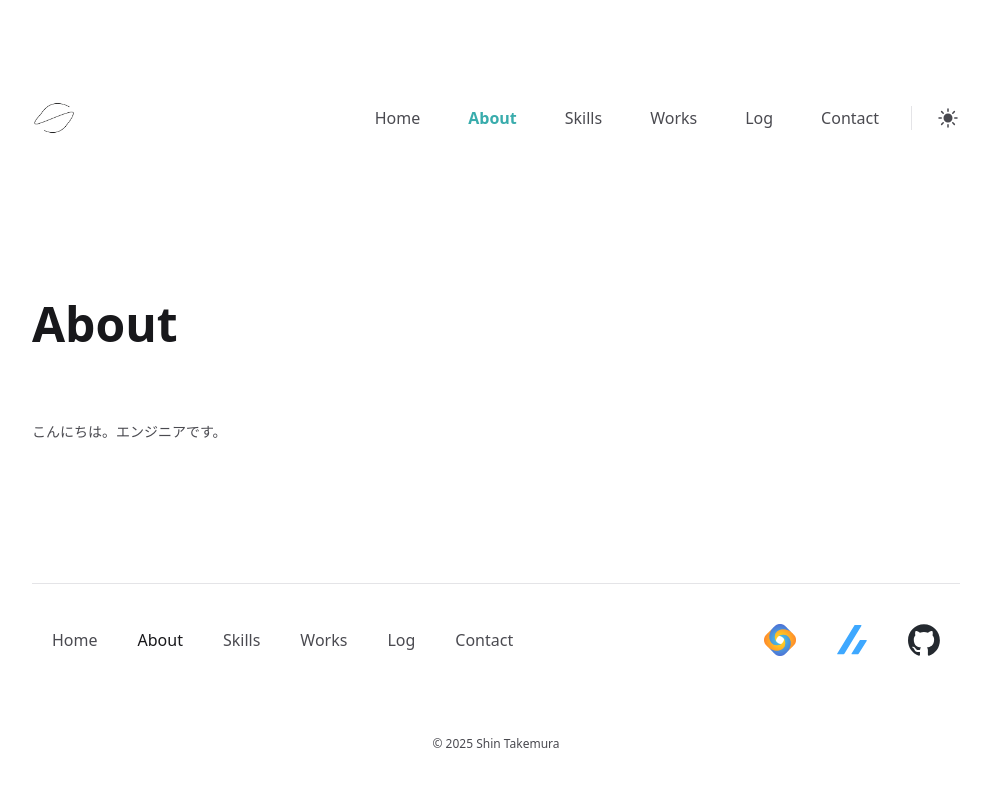
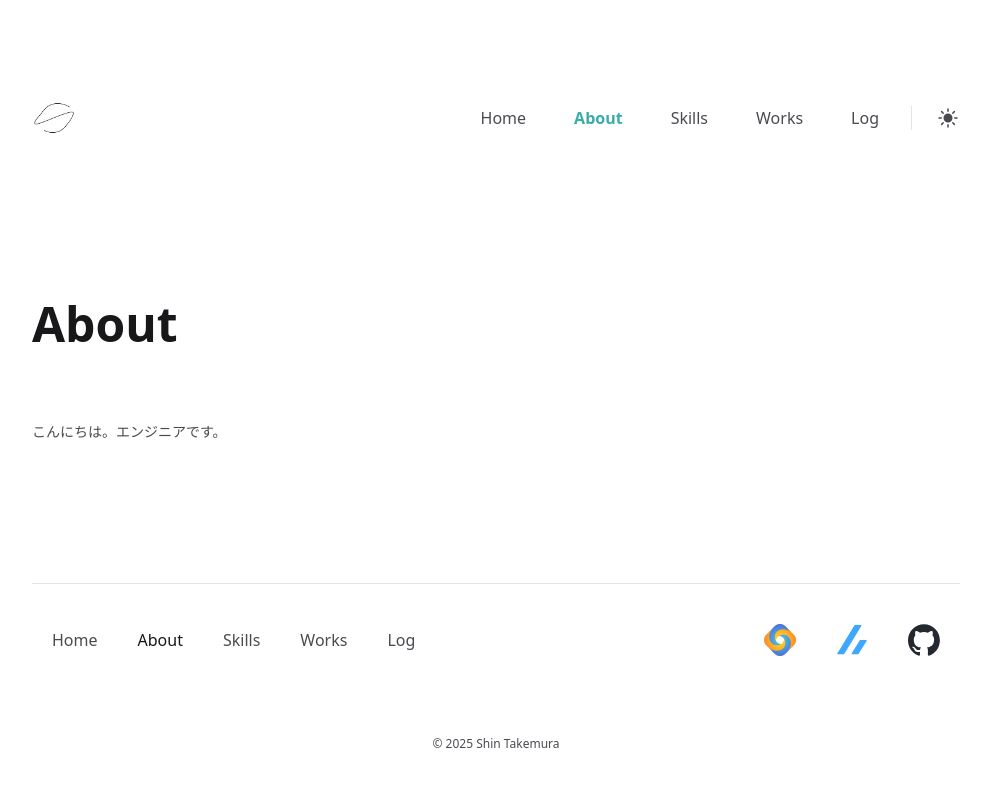
Before and after one commit to shikano35/portfolio-2024, a Next.js app: page /about in a window 1280 px wide. Shown: the top 786 px of the page, without its empty margins (144-1133 px from the left). Built offline with nearby package versions, Linux system fonts and the light colour scheme.

Commit message:
feat: remove Contact page

```diff
--- a/src/app/contact/page.tsx
+++ /dev/null
@@ -1,19 +0,0 @@
-import { HeadGroup } from "@/components/HeadGroup";
-import { Heading } from "@/components/Heading";
-import { baseMetadata } from "@/lib/metadata";
-import { Metadata } from "next";
-import React from "react";
-
-export const metadata: Metadata = {
-  ...baseMetadata,
-  title: "Contact",
-  description: "お問い合わせページです。",
-};
-
-export default function BlogsPage() {
-  return (
-    <HeadGroup>
-      <Heading>Contact</Heading>
-    </HeadGroup>
-  );
-}
--- a/src/layouts/Nav/index.tsx
+++ b/src/layouts/Nav/index.tsx
@@ -23,10 +23,6 @@ export const navList: NavItemProps[] = [
     label: "Log",
     href: "/log",
   },
-  {
-    label: "Contact",
-    href: "/contact",
-  },
 ];
 
 export function Nav({ activeClassName = "font-semibold text-highlight" }) {
```
